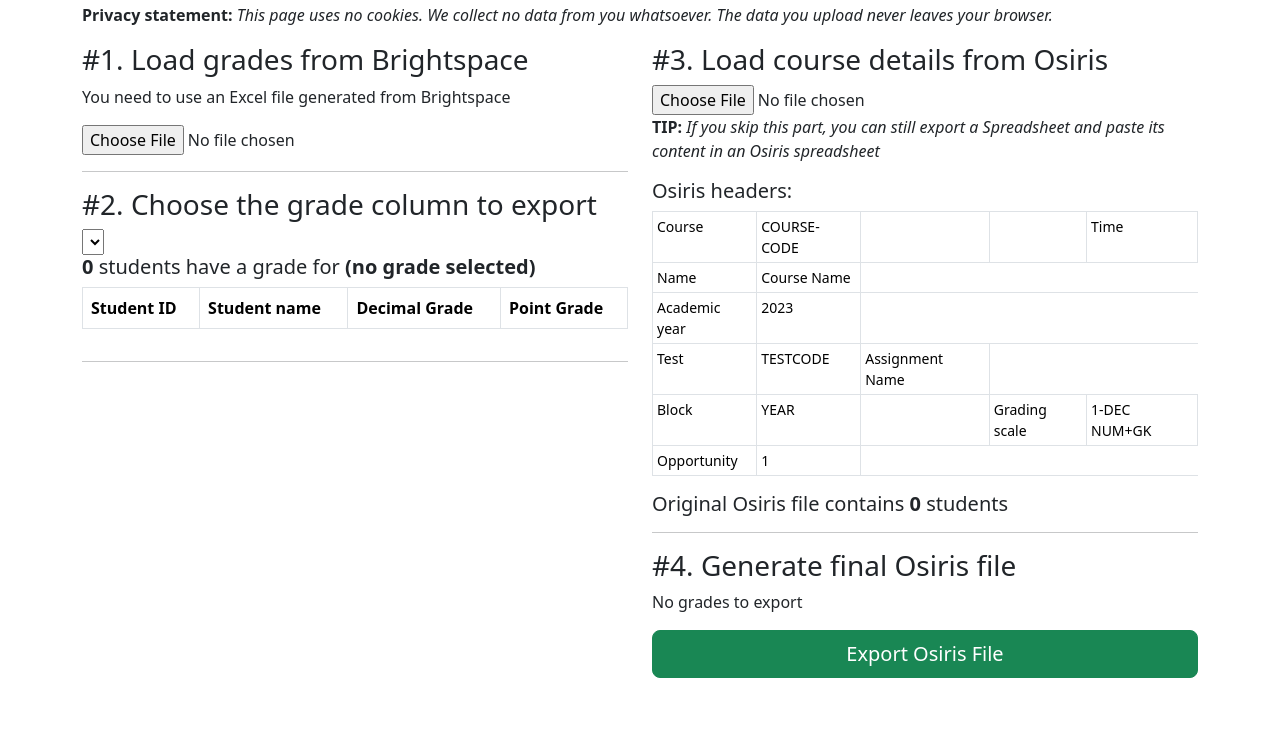
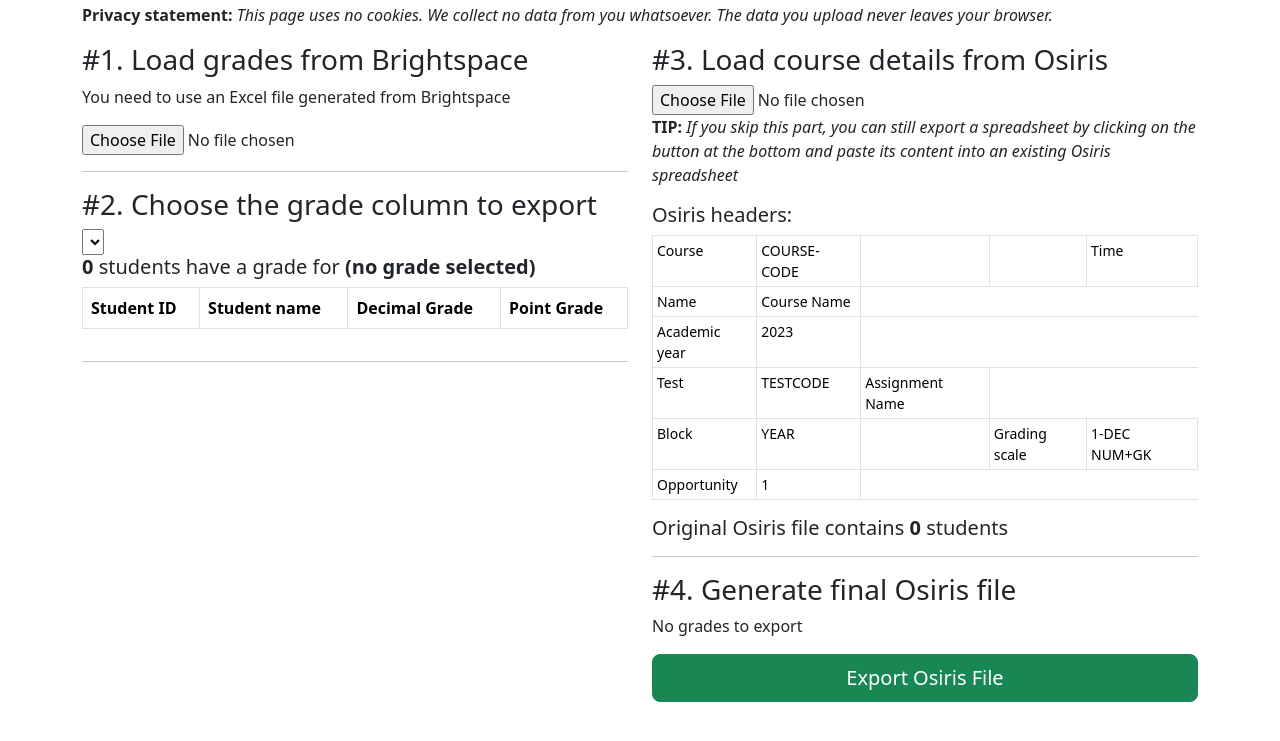
Before and after one commit to buas-media-interactive/brightspace-osiris, a plain HTML site: page index.html in a window 1280 px wide. Shown: the part 53-794 px from the top of the page. Drawn offline with Linux system fonts and the light colour scheme.

Commit message:
Rephrased explanatiions

```diff
--- a/index.html
+++ b/index.html
@@ -45,7 +45,7 @@
                     <input type="file" id="osirisfile" accept=".xlsx">
                     <p>
                         <strong>TIP:</strong>
-                        <em>If you skip this part, you can still export a Spreadsheet and paste its content in an Osiris spreadsheet</em>
+                        <em>If you skip this part, you can still export a spreadsheet by clicking on the button at the bottom and paste its content into an existing Osiris spreadsheet</em>
                     </p>
                     <h5>Osiris headers:</h5>
                     <table class="table table-bordered table-sm small">
```
Also changed, not shown: 1 other file.
